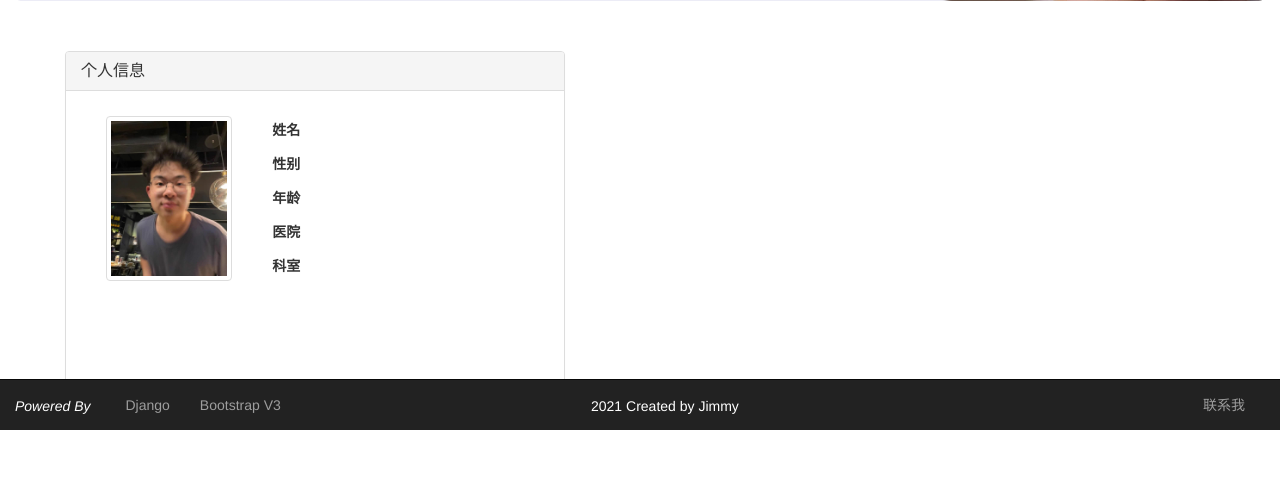
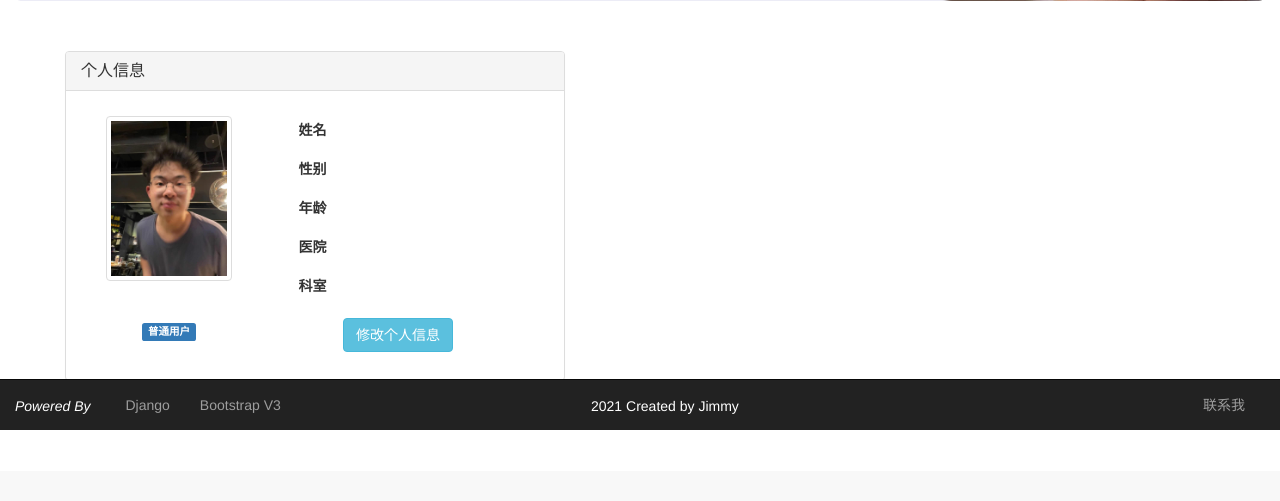
Before and after one commit to Jimmy-312/Database_Homework, a Django app: page /main/ in a window 1280 px wide. Shown: the part 370-871 px from the top of the page. After the commit the page ends 800 px from the top, so only its background shows below. Run offline with Django 3.2, Linux system fonts and the light colour scheme; the visitor is signed in with stand-in values (Sample User, id 1); data that the repository does not hold is empty; some libraries are stand-ins or nearby versions.

Commit message:
user editor complete

```diff
--- a/django_db/urls.py
+++ b/django_db/urls.py
@@ -37,4 +37,5 @@ urlpatterns = [
     path('get_hos/',get_hos),
     path('get_doc/',get_doc),
     path('getUser/',getuser),
+    path('edit_user/',edituser),
 ]
--- a/query/templates/query/main.html
+++ b/query/templates/query/main.html
@@ -31,7 +31,7 @@
     <div class="container navbar-right" style="width: 20%;margin-right: 20px;">
         <div class="collapse navbar-collapse">
             <ul class="nav navbar-nav navbar-right">
-                <li style="margin-right: 20px;"><p class="lip">{{request.user.first_name}},欢迎您</p></li>
+                <li style="margin-right: 20px;"><p class="lip" id="topname">{{request.user.first_name}},欢迎您</p></li>
                 <li><a href="/logout/">退出</a></li>
             </ul>
         </div>
@@ -70,42 +70,59 @@
         <p>速来！！！</p>
         <p><a class="btn btn-primary btn-lg" href="#" role="button">了解更多</a></p>
     </div>
-    <div class="panel panel-default" style="width: 500px;height: 360px;margin-left:50px;margin-top: 50px;">
+    <div class="panel panel-default" style="width: 500px;height: 330px;margin-left:50px;margin-top: 50px;">
         <div class="panel-heading"><h3 class="panel-title">个人信息</h3></div>
         <div class="panel-body">
-            <div class="col-md-4" style="margin-top: 10px;margin-left: 10px;">
+            <div class="col-md-4" style="margin-top: 10px;margin-left: 10px;text-align: center;">
                 <!-- <a class="thumbnail" tabindex="0" role="button" data-toggle="popover" data-trigger="focus" placement="top" title="我是谁？" data-content="我只会心疼giegie~"> -->
                 <a class="thumbnail">
                     <img src="/static/img/tou.jpg">
                 </a>
+                <div style="margin-top: 40px;">
+                <span class="label label-primary">普通用户</span></div>
             </div>
-            <div class="form-horizontal col-md-7">
-                <div class="form-group" style="margin-top:7px;text-align: center;">
-                    <label class="col-sm-3 control-label">姓名</label>
-                    <div class="col-sm-9">
-                        <p class="form-control-static" id="info_name"></p>
-                    </div><br>
+            <div class="col-md-7">
+                <form class="form-horizontal" id="edit_user">
+                <div style="margin-top:7px;margin-left: 35px;text-align: center;">
+                    <div class="form-group">
+                        <label class="col-sm-3 control-label">姓名</label>
+                        <input type="hidden" class="form-control edit" id="edit_name" name="name" style="height: 30px;width: 150px;" required>
+                        <p class="form-control-static display" id="info_name"></p>
+                    </div>
 
-                    <label class="col-sm-3 control-label">性别</label>
-                    <div class="col-sm-9">
-                        <p class="form-control-static" id="info_gender"></p>
-                    </div><br>
+                    <div class="form-group bzd" style="margin-top: -10px;">
+                        <label class="col-sm-3 control-label">性别</label>
+                        <select class="form-control edit" id="edit_sex" name="sex" style="display:none;">
+                            <option>男</option>
+                            <option>女</option>
+                        </select>
+                        <p class="form-control-static display" id="info_gender"></p>
+                    </div>
 
-                    <label class="col-sm-3 control-label">年龄</label>
-                    <div class="col-sm-9">
-                        <p class="form-control-static" id="info_age"></p>
-                    </div><br>
+                    <div class="form-group bzd" style="margin-top: -10px;">
+                        <label class="col-sm-3 control-label">年龄</label>
+                        <input type="hidden" class="form-control edit" id="edit_age" name="age" style="height: 30px;width: 150px;" required>
+                        <p class="form-control-static display" id="info_age"></p>
+                    </div>
 
-                    <label class="col-sm-3 control-label">医院</label>
-                    <div class="col-sm-9">
-                        <p class="form-control-static" id="info_hos"></p>
-                    </div><br>
+                    <div class="form-group bzd" style="margin-top: -10px;">
+                        <label class="col-sm-3 control-label">医院</label>
+                        <input type="hidden" class="form-control edit" id="edit_hos" name="hos" style="height: 30px;width: 150px;" required>
+                        <p class="form-control-static display" id="info_hos"></p>
+                    </div>
 
-                    <label class="col-sm-3 control-label">科室</label>
-                    <div class="col-sm-9">
-                        <p class="form-control-static" id="info_dep"></p>
+                    <div class="form-group bzd" style="margin-top: -10px;">
+                        <label class="col-sm-3 control-label">科室</label>
+                        <input type="hidden" class="form-control edit" id="edit_dep" name="dep" style="height: 30px;width: 150px;" required>
+                        <p class="form-control-static display" id="info_dep"></p>
                     </div>
                 </div>
+
+            </div>
+            <div style="text-align: center;">
+                <button type="submit" id="edit_p" style="display: none;" class="btn btn-primary">更新个人信息</button>
+            </form>
+                <button type="button" id="edit_s" class="btn btn-info" onclick="$.edituser()">修改个人信息</button>
             </div>
         </div>
     </div>
--- a/query/views.py
+++ b/query/views.py
@@ -73,6 +73,24 @@ def getuser(request):
         hos = models.HospitalRecord.objects.get(instituteid=user.hospitalid).institutename
 
         data = {'id':user.userid,"name":user.username,"age":user.age,"gender":user.gender,"hos":hos,"dep":user.departmentid}
+        return HttpResponse(json.dumps(data))
+
+
+@csrf_exempt
+@login_required
+def edituser(request):
+    if request.method == "POST":
+        obj = request.POST
+        name = obj.get("name")
+        sex = obj.get("sex")
+        age = obj.get("age")
+        hos = obj.get("hos")
+        dep = obj.get("dep")
+
+        hosid = models.HospitalRecord.objects.get(institutename=hos).instituteid
+        models.AuthUser.objects.filter(username=request.user).update(first_name=name)
+        models.User.objects.filter(userid=request.user).update(username=name,gender=sex,age=age,hospitalid=hosid,departmentid=dep)
+        data = {"class":"success"}
         return HttpResponse(json.dumps(data))
 
 @login_required
--- a/static/js/main.js
+++ b/static/js/main.js
@@ -12,7 +12,42 @@ $.getUser = function () {
             $("#info_age").text(userinfo.age)
             $("#info_hos").text(userinfo.hos)
             $("#info_dep").text(userinfo.dep)
+            $("#topname").text(userinfo.name+",欢迎您")
         }
     })
 }
 $.getUser()
+$.edituser = function () {
+    $(".edit").attr("type", "text")
+    $("#edit_sex").attr("style","height: 30px;width: 150px;")
+    $(".display").attr("hidden", "")
+    $(".bzd").removeAttr("style")//"margin-top: -10px;"
+    $("#edit_s").attr("style", "display:none;")
+    $("#edit_p").removeAttr("style")
+
+    $("#edit_name").val(userinfo.name)
+    $("#edit_sex").val(userinfo.gender)
+    $("#edit_age").val(userinfo.age)
+    $("#edit_hos").val(userinfo.hos)
+    $("#edit_dep").val(userinfo.dep)
+}
+
+$("#edit_user").submit(function () {
+    $.ajax({
+        url: "/edit_user/",
+        type: "POST",
+        data: $("#edit_user").serialize(),
+        success: function (data) {
+            data = JSON.parse(data)
+            console.log(data)
+            $.getUser()
+            $(".edit").attr("type", "hidden")
+            $("#edit_sex").attr("style","display:none;")
+            $(".display").removeAttr("hidden")
+            $(".bzd").attr("style", "margin-top: -10px;")
+            $("#edit_p").attr("style", "display:none;")
+            $("#edit_s").removeAttr("style")
+        }
+    })
+    return false;
+})
```
